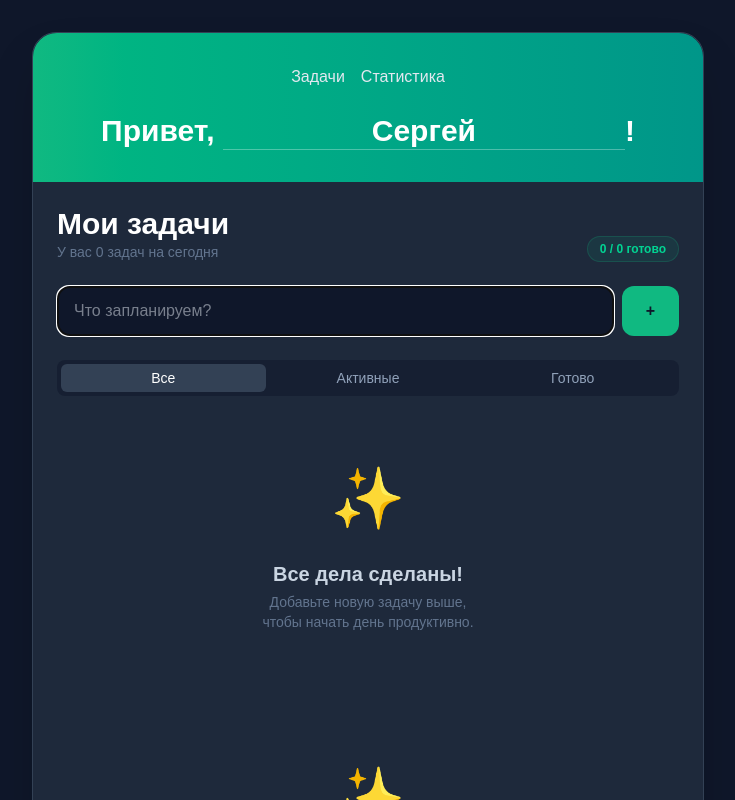
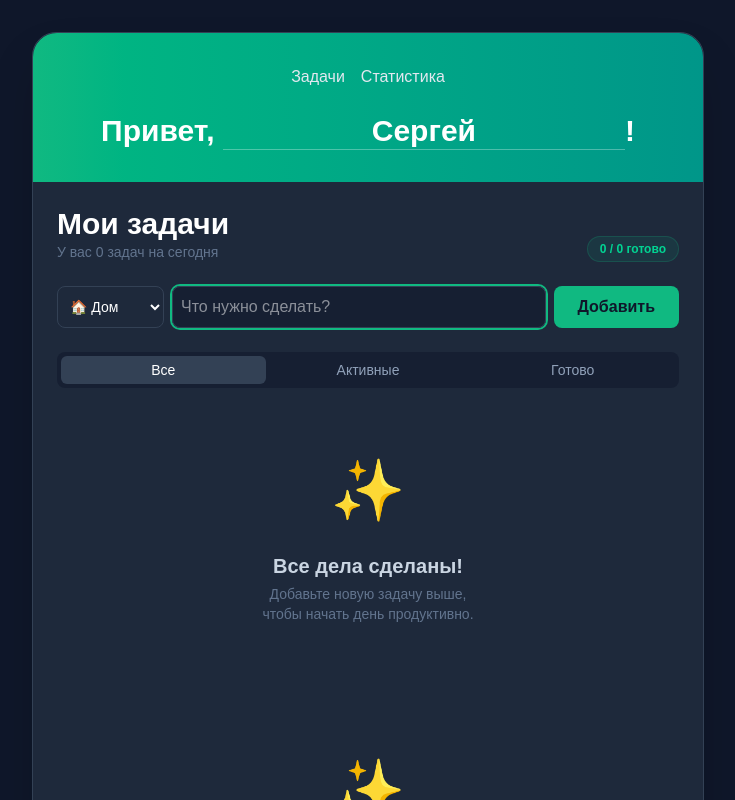
Before and after one commit to CheGuevara1144/my-todo-app, a Vue app: page / in a window 1280 px wide. Shown: the top 800 px of the page, without its empty margins (272-1007 px from the left). Built offline with nearby package versions, Linux system fonts and the light colour scheme.

Commit message:
feat: добавил категории и исправил фокус курсора

```diff
--- a/src/store.js
+++ b/src/store.js
@@ -12,15 +12,17 @@ export const newTask = ref("");
 // Вспомогательная функция для получения времени
 const getTime = () => new Date().toLocaleTimeString([], { hour: '2-digit', minute: '2-digit' });
 
-export const addTask = (inputRef) => {
-  // Принимаем ссылку на инпут
+export const addTask = (inputRef, category = "🏠 Дом") => {
+  // Добавили category
   if (newTask.value.trim() === "") return;
 
   const todoText = newTask.value;
+
   todos.value.push({
+    id: Date.now(),
     text: todoText,
+    category: category, // КЛЮЧЕВОЙ МОМЕНТ: сохраняем выбранную категорию
     done: false,
-    id: Date.now(),
   });
 
   newTask.value = "";
--- a/src/views/TodoView.vue
+++ b/src/views/TodoView.vue
@@ -2,6 +2,7 @@
 import { ref, computed, onMounted } from 'vue'; // Добавь onMounted
 import { todos, newTask, addTask, removeTodo, count } from '../store.js';
 
+const selectedCategory = ref('🏠 Дом');
 const filter = ref('all');
 const taskInput = ref(null); // Создаем ссылку для инпута
 
@@ -9,6 +10,15 @@ const taskInput = ref(null); // Создаем ссылку для инпута
 onMounted(() => {
   taskInput.value?.focus();
 });
+function addNewTodo() {
+  if (newTask.value.trim() === '') return;
+
+  // Мы передаем ссылку на инпут (taskInput) и значение категории
+  addTask(taskInput, selectedCategory.value);
+
+  newTask.value = ''; // Очищаем поле ввода
+  taskInput.value?.focus(); // Возвращаем фокус
+}
 
 const filteredTodos = computed(() => {
   if (filter.value === 'active') return todos.value.filter(t => !t.done);
@@ -29,10 +39,36 @@ const filteredTodos = computed(() => {
 
 </div>
   <div class="space-y-6">
-    <div class="flex gap-2">
-      <input ref="taskInput" v-model="newTask" @keyup.enter="addTask" class="flex-1 bg-slate-900 border border-slate-600 rounded-xl px-4 py-3" placeholder="Что запланируем?">
-      <button @click="addTask" class="bg-emerald-500 text-slate-900 font-bold px-6 rounded-xl">+</button>
-    </div>
+    <div class="flex flex-col gap-3 mb-6">
+  <div class="flex gap-2">
+    <select
+  v-model="selectedCategory"
+  @change="taskInput.focus()"
+  class="p-2 border rounded-lg bg-slate-800 text-white border-slate-700 focus:outline-none focus:ring-2 focus:ring-emerald-500 text-sm"
+>
+  <option value="🏠 Дом">🏠 Дом</option>
+  <option value="💻 Работа">💻 Работа</option>
+  <option value="📚 Учеба">📚 Учеба</option>
+  <option value="🎯 Личное">🎯 Личное</option>
+</select>
+
+    <input
+      ref="taskInput"
+      v-model="newTask"
+      @keyup.enter="addNewTodo"
+      type="text"
+      placeholder="Что нужно сделать?"
+      class="flex-1 p-2 bg-slate-900/50 border border-slate-700 rounded-lg text-white focus:outline-none focus:ring-2 focus:ring-emerald-500"
+    />
+
+    <button
+      @click="addNewTodo"
+      class="bg-emerald-500 text-slate-900 px-6 py-2 rounded-lg font-bold hover:bg-emerald-400 transition"
+    >
+      Добавить
+    </button>
+  </div>
+</div>
 
     <div class="flex bg-slate-900/50 p-1 rounded-lg">
       <button @click="filter = 'all'" :class="filter === 'all' ? 'bg-slate-700 text-white' : 'text-slate-400'" class="flex-1 py-1 rounded-md text-sm">Все</button>
@@ -56,6 +92,9 @@ const filteredTodos = computed(() => {
   @change="count++"
   class="w-5 h-5 accent-emerald-500"
 >
+    <span class="text-[10px] px-2 py-0.5 bg-slate-700 text-emerald-400 rounded-full uppercase font-black mr-2">
+  {{ todo.category }}
+</span>
     <span :class="{'line-through text-slate-500': todo.done}" class="flex-1 text-slate-200">
       {{ todo.text }}
     </span>
```
